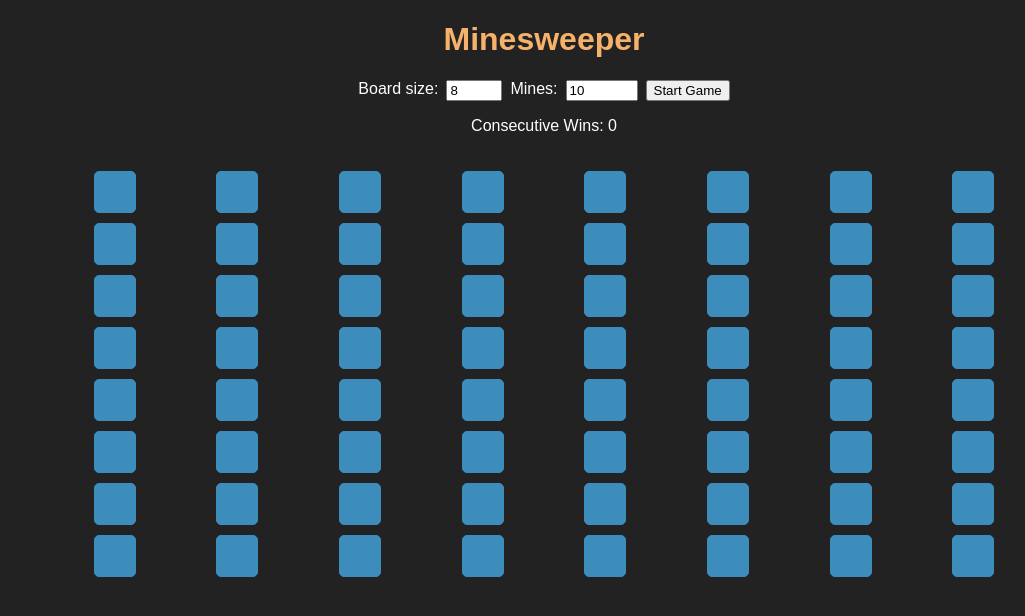
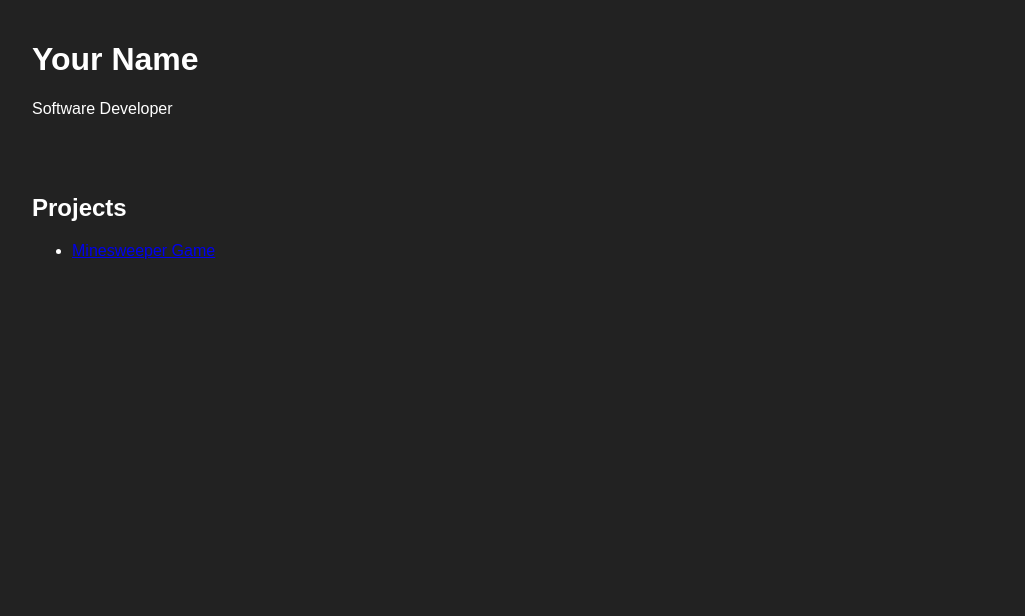
Before and after one commit to cbhead/GPT4_minesweeper_4-29-23, a plain HTML site: page index.html in a window 1280 px wide. Shown: the whole page, without its empty margins (96-1121 px from the left). Drawn offline with Linux system fonts and the light colour scheme.

Commit message:
Refactor project structure for resume site

```diff
--- a/index.html
+++ b/index.html
@@ -1,27 +1,21 @@
 <!DOCTYPE html>
 <html lang="en">
-
 <head>
     <meta charset="UTF-8">
     <meta name="viewport" content="width=device-width, initial-scale=1.0">
-    <title>Minesweeper Game</title>
+    <title>Resume</title>
     <link rel="stylesheet" href="styles.css">
 </head>
-
 <body>
-    <main>
-        <h1>Minesweeper</h1>
-        <div class="game-controls">
-            <label for="board-size">Board size: </label>
-            <input id="board-size" type="number" min="1" max="50" value="8">
-            <label for="mine-count">Mines: </label>
-            <input id="mine-count" type="number" min="1" max="2500" value="10">
-            <button id="start-game">Start Game</button>
-        </div>
-        <p id="consecutive-wins">Consecutive Wins: <span id="wins-count">0</span></p>
-        <div id="game-board"></div>
-    </main>
-    <script src="script.js"></script>
+    <header>
+        <h1>Your Name</h1>
+        <p>Software Developer</p>
+    </header>
+    <section id="projects">
+        <h2>Projects</h2>
+        <ul>
+            <li><a href="projects/minesweeper/index.html">Minesweeper Game</a></li>
+        </ul>
+    </section>
 </body>
-
 </html>
--- /dev/null
+++ b/projects/minesweeper/minesweeper.css
@@ -0,0 +1,65 @@
+body {
+    background-color: #222;
+    color: #fff;
+    font-family: Arial, sans-serif;
+}
+
+h1 {
+    text-align: center;
+    color: #f6b26b;
+}
+
+main {
+    width: 80%;
+    margin: 0 auto;
+}
+
+.game-controls {
+    display: flex;
+    justify-content: center;
+    margin-bottom: 1rem;
+}
+
+.game-controls input {
+    margin-left: 0.5rem;
+    margin-right: 0.5rem;
+}
+
+#consecutive-wins {
+    text-align: center;
+}
+
+#game-board {
+    display: grid;
+    gap: 10px;
+    justify-items: center;
+    align-items: center;
+    padding: 20px;
+    margin: 0 auto;
+}
+
+.cell {
+    width: 40px;
+    height: 40px;
+    border: 1px solid #3c8dbc;
+    border-radius: 5px;
+    display: flex;
+    justify-content: center;
+    align-items: center;
+    background-color: #3c8dbc;
+    color: #f6b26b;
+    cursor: pointer;
+}
+
+.cell[data-flagged="true"] {
+    background-color: #f6b26b;
+    color: #3c8dbc;
+}
+
+.cell[data-revealed="true"] {
+    background-color: #333;
+}
+
+.cell[data-mine="true"][data-revealed="true"] {
+    background-color: #d9534f;
+}
--- a/styles.css
+++ b/styles.css
@@ -1,65 +1,15 @@
 body {
+    font-family: Arial, sans-serif;
     background-color: #222;
     color: #fff;
-    font-family: Arial, sans-serif;
+    margin: 0;
+    padding: 0;
 }
-
-h1 {
-    text-align: center;
-    color: #f6b26b;
-}
-
-main {
+header, section {
     width: 80%;
     margin: 0 auto;
+    padding: 20px 0;
 }
-
-.game-controls {
-    display: flex;
-    justify-content: center;
-    margin-bottom: 1rem;
-}
-
-.game-controls input {
-    margin-left: 0.5rem;
-    margin-right: 0.5rem;
-}
-
-#consecutive-wins {
-    text-align: center;
-}
-
-#game-board {
-    display: grid;
-    gap: 10px;
-    justify-items: center;
-    align-items: center;
-    padding: 20px;
-    margin: 0 auto;
-}
-
-.cell {
-    width: 40px;
-    height: 40px;
-    border: 1px solid #3c8dbc;
-    border-radius: 5px;
-    display: flex;
-    justify-content: center;
-    align-items: center;
-    background-color: #3c8dbc;
-    color: #f6b26b;
-    cursor: pointer;
-}
-
-.cell[data-flagged="true"] {
-    background-color: #f6b26b;
+nav a {
     color: #3c8dbc;
 }
-
-.cell[data-revealed="true"] {
-    background-color: #333;
-}
-
-.cell[data-mine="true"][data-revealed="true"] {
-    background-color: #d9534f;
-}
```
Also changed, not shown: projects/minesweeper/index.html (added, +28 -0 lines), README.md, projects/minesweeper/minesweeper.js (renamed from script.js).
